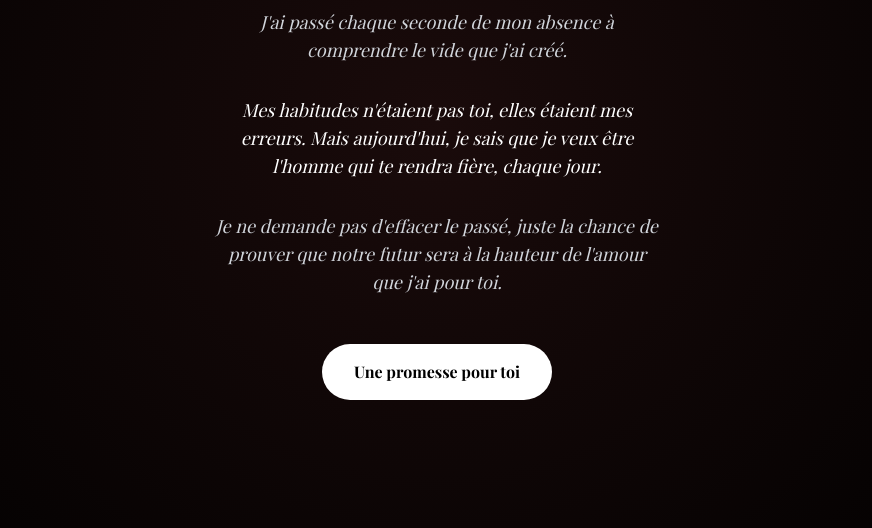
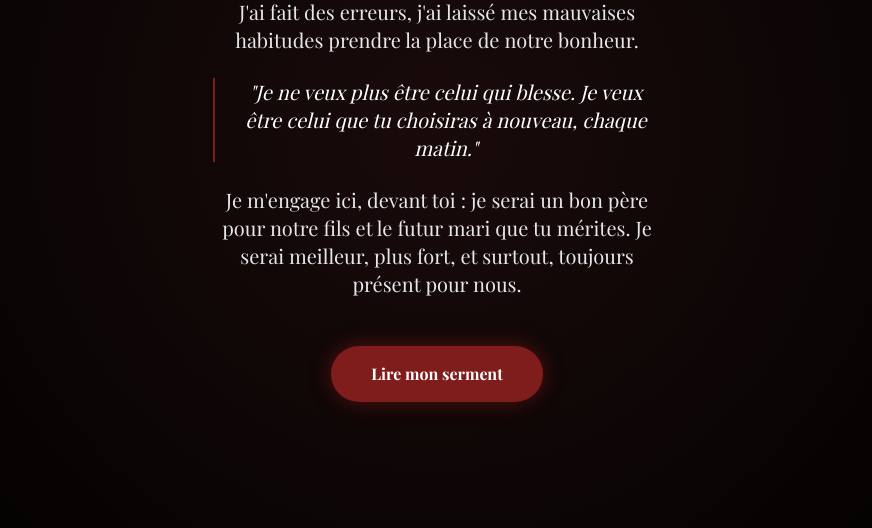
Before and after one commit to LariFeuzeu/pour-camilia, a plain HTML site: page index.html in a window 1280 px wide. Shown: the part 272-800 px from the top of the page, without its empty margins (203-1075 px from the left). Drawn offline with nearby package versions, Linux system fonts and the light colour scheme; a web font is replaced by a local one.

Commit message:
Update heartfelt message and button text in index.html

```diff
--- a/index.html
+++ b/index.html
@@ -16,18 +16,24 @@
 <body class="text-white min-h-screen flex items-center justify-center p-6">
     <div class="max-w-md w-full text-center">
         <div class="heartbeat text-5xl mb-6">❤️</div>
-        <h1 class="text-5xl font-bold mb-8 fade-in-up" style="animation-delay: 0.5s;">Camilia.</h1>
-        <div class="space-y-8 text-lg font-light italic text-gray-300 fade-in-up" style="animation-delay: 1.2s;">
-            <p>J'ai passé chaque seconde de mon absence à comprendre le vide que j'ai créé.</p>
-            <p class="text-white font-normal">Mes habitudes n'étaient pas toi, elles étaient mes erreurs. Mais aujourd'hui, je sais que je veux être l'homme qui te rendra fière, chaque jour.</p>
-            <p>Je ne demande pas d'effacer le passé, juste la chance de prouver que notre futur sera à la hauteur de l'amour que j'ai pour toi.</p>
+
+        <h1 class="text-4xl font-bold mb-8 fade-in-up" style="animation-delay: 0.3s;">Pardonne-moi, Camilia.</h1>
+
+        <div class="space-y-6 text-xl font-light text-gray-200 fade-in-up" style="animation-delay: 0.8s;">
+            <p>J'ai fait des erreurs, j'ai laissé mes mauvaises habitudes prendre la place de notre bonheur.</p>
+            <p class="text-white font-normal border-l-2 border-red-900 pl-4 italic">
+                "Je ne veux plus être celui qui blesse. Je veux être celui que tu choisiras à nouveau, chaque matin."
+            </p>
+            <p>Je m'engage ici, devant toi : je serai  un bon père pour notre fils  et le futur mari que tu mérites. Je serai meilleur, plus fort, et surtout, toujours présent pour nous.</p>
         </div>
-        <button onclick="this.nextElementSibling.classList.remove('hidden')"
-                class="mt-12 bg-white text-black px-8 py-4 rounded-full font-bold hover:scale-105 transition-all duration-300">
-            Une promesse pour toi
+
+        <button onclick="this.nextElementSibling.classList.remove('hidden'); this.classList.add('hidden');"
+                class="mt-12 bg-red-900 text-white px-10 py-4 rounded-full font-bold hover:bg-red-700 transition-all duration-500 shadow-[0_0_20px_rgba(153,27,27,0.5)]">
+            Lire mon serment
         </button>
-        <div id="promise" class="hidden mt-8 text-sm text-gray-400 animate-pulse">
-            Je serai ce père, je serai ce mari. Rien n'a plus d'importance que toi.
+
+        <div id="promise" class="hidden mt-8 text-lg text-white animate-pulse">
+            Camilia, je ne te blesserai  plus jamais je t'aime enormement.  Reviens-moi, construisons cet avenir.
         </div>
     </div>
 </body>
```
